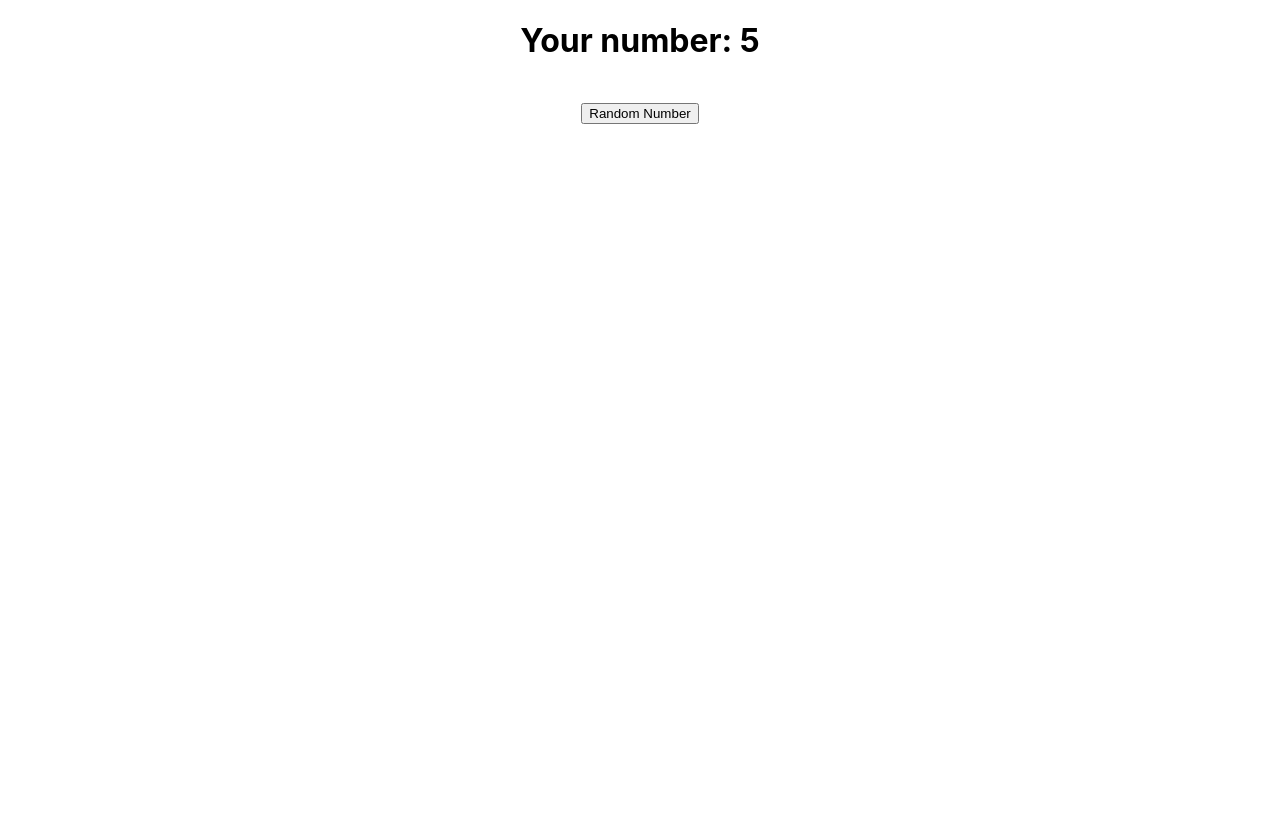
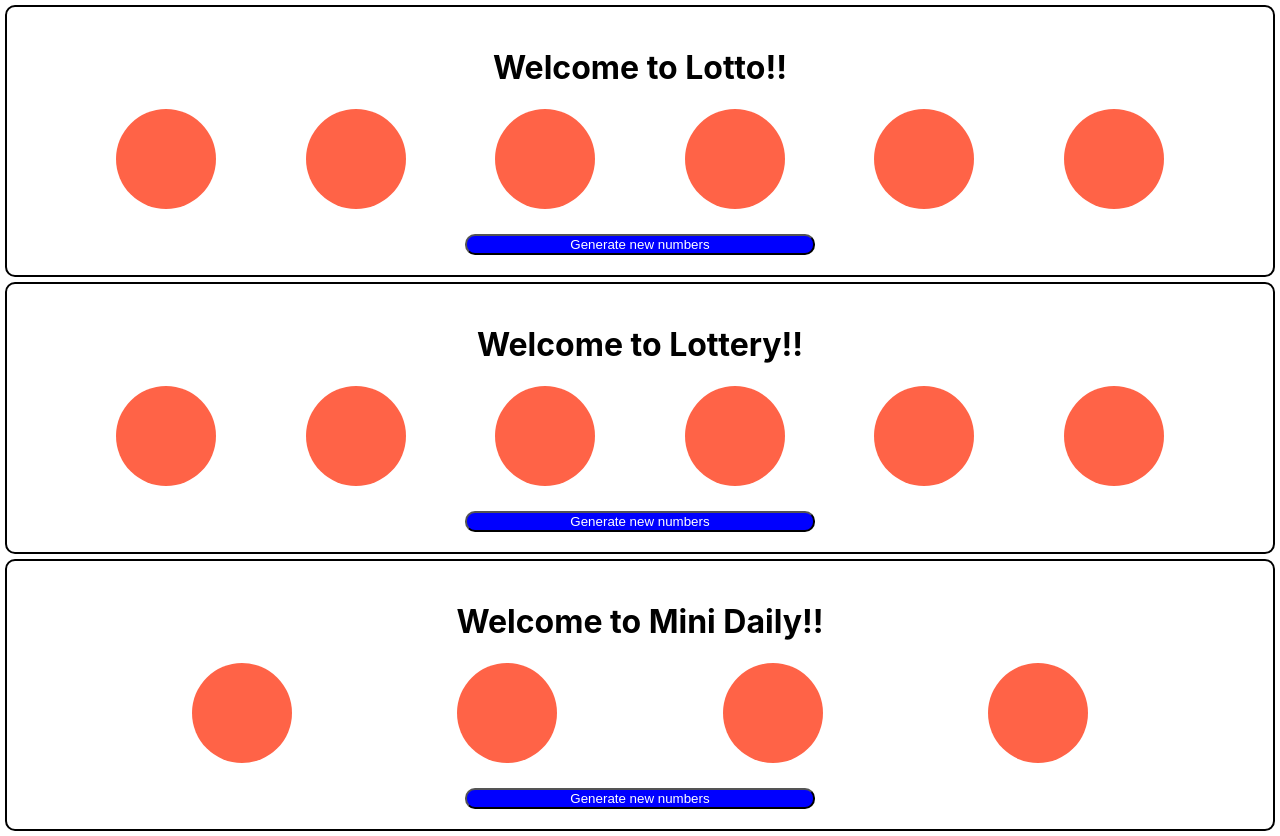
Before and after one commit to PhilHuangSW/LearningReact, a React (Create React App) app in the folder my-testing-app/: page / in a window 1280 px wide. Before the commit the page ends 800 px from the top, so only its background shows below. Built offline with nearby package versions, Linux system fonts and the light colour scheme.

Commit message:
making a lottery generator

```diff
--- a/my-testing-app/src/App.js
+++ b/my-testing-app/src/App.js
@@ -4,6 +4,8 @@ import './App.css';
 // import Button from './Button';
 // import BrokenClick from './BrokenClick';
 import Clicker from './Clicker';
+import Score from './Score';
+import Lotto from './Lotto';
 
 function App() {
   return (
@@ -11,7 +13,11 @@ function App() {
       {/* <Rando maxNum={7} />
       <Button />
       <BrokenClick /> */}
-      <Clicker />
+      {/* <Clicker /> */}
+      {/* <Score score={1} /> */}
+      <Lotto name="Lotto" numBalls={6} maxNum={40} />
+      <Lotto />
+      <Lotto name="Mini Daily" numBalls={4} maxNum={20} />
     </div>
   );
 }
--- /dev/null
+++ b/my-testing-app/src/Lotto.css
@@ -0,0 +1,19 @@
+.Lotto {
+  border: solid 2px;
+  border-radius: 10px;
+  margin: 5px;
+  padding: 20px;
+}
+
+.Lotto-Ball {
+  display: flex;
+  justify-content: space-evenly;
+}
+
+.Lotto-Button {
+  width: 350px;
+  margin-top: 25px;
+  background-color: blue;
+  color: white;
+  border-radius: 10px;
+}
--- /dev/null
+++ b/my-testing-app/src/Lotto.js
@@ -0,0 +1,44 @@
+import React, { Component } from 'react';
+import LottoBalls from './LottoBalls';
+import './Lotto.css';
+
+class Lotto extends Component {
+  static defaultProps = {
+    name: 'Lottery',
+    numBalls: 6,
+    maxNum: 40
+  }
+  constructor(props) {
+    super(props);
+    this.state = {
+      // nums: Array(this.props.numBalls).fill(0),
+      nums: Array.from({ length: this.props.numBalls })
+    }
+    this.generate = this.generate.bind(this);
+    this.handleClick = this.handleClick.bind(this);
+  }
+
+  generate() {
+    this.setState(currState => ({
+      nums: currState.nums.map(x => Math.floor(Math.random() * this.props.maxNum) + 1)
+    }))
+  }
+
+  handleClick() {
+    this.generate();
+  }
+
+  render() {
+    return (
+      <div className="Lotto">
+        <h1>Welcome to {this.props.name}!!</h1>
+        <div className="Lotto-Ball">
+          {this.state.nums.map(x => <LottoBalls num={x} />)}
+        </div>
+        <button className="Lotto-Button" onClick={this.handleClick}>Generate new numbers</button>
+      </div>
+    )
+  }
+}
+
+export default Lotto;
--- /dev/null
+++ b/my-testing-app/src/LottoBalls.css
@@ -0,0 +1,8 @@
+.LottoBall {
+  background-color: tomato;
+  width: 100px;
+  height: 100px;
+  border-radius: 50%;
+  color: white;
+  font-weight: bold;
+}
--- /dev/null
+++ b/my-testing-app/src/LottoBalls.js
@@ -0,0 +1,14 @@
+import React, { Component } from 'react'
+import './LottoBalls.css';
+
+class LottoBalls extends Component {
+  render() {
+    return (
+      <div className="LottoBall">
+        <h1>{this.props.num}</h1>
+      </div>
+    )
+  }
+}
+
+export default LottoBalls;
--- /dev/null
+++ b/my-testing-app/src/Score.js
@@ -0,0 +1,47 @@
+import React, { Component } from 'react'
+
+class Score extends Component {
+  static defaultProps = {
+    array: ['1', '2', '3', 'what', 'is', '1325ljkhlk']
+  }
+  constructor(props) {
+    super(props);
+    this.state = {
+      score: this.props.score
+    }
+    this.singleKill = this.singleKill.bind(this);
+    this.tripleKill = this.tripleKill.bind(this);
+  }
+
+  singleKill() {
+    this.setState({ score: this.state.score + 1 })
+  }
+
+  tripleKill() {
+    this.setState(st => ({
+      score: st.score + 1
+    }))
+    this.setState(st => ({
+      score: st.score + 1
+    }))
+    this.setState(st => ({
+      score: st.score + 1
+    }))
+  }
+
+  render() {
+    let myArray = ['1', 'after', ...this.props.array, 2, 'hey',];
+    return (
+      <div>
+        <h1>Score is: {this.state.score}</h1>
+
+        <h2>{myArray.map((e) => <h1>{e}</h1>)}</h2>
+
+        <button onClick={this.singleKill}>Single Kill</button>
+        <button onClick={this.tripleKill}>Triple Kill</button>
+      </div>
+    )
+  }
+}
+
+export default Score;
```
